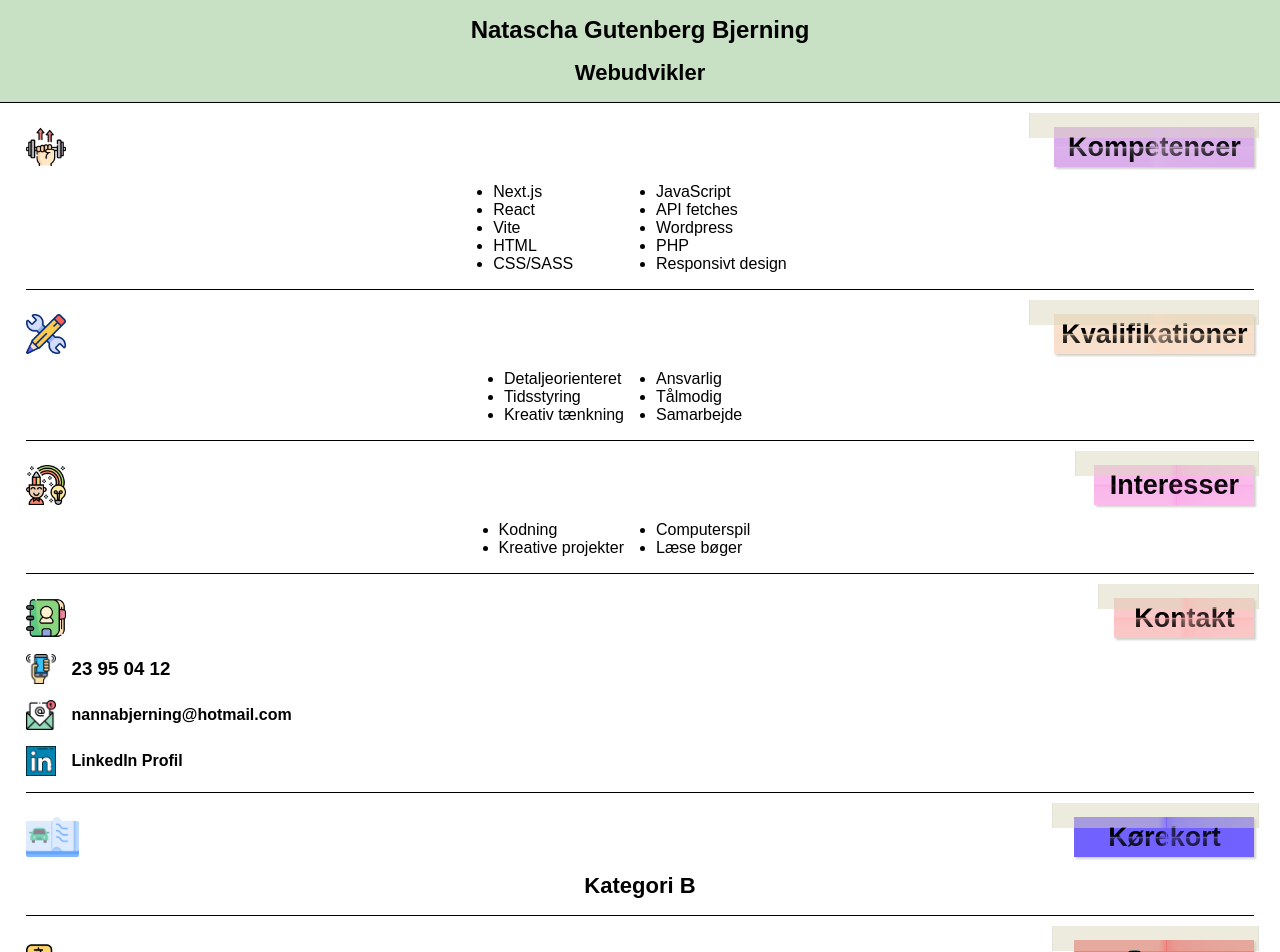
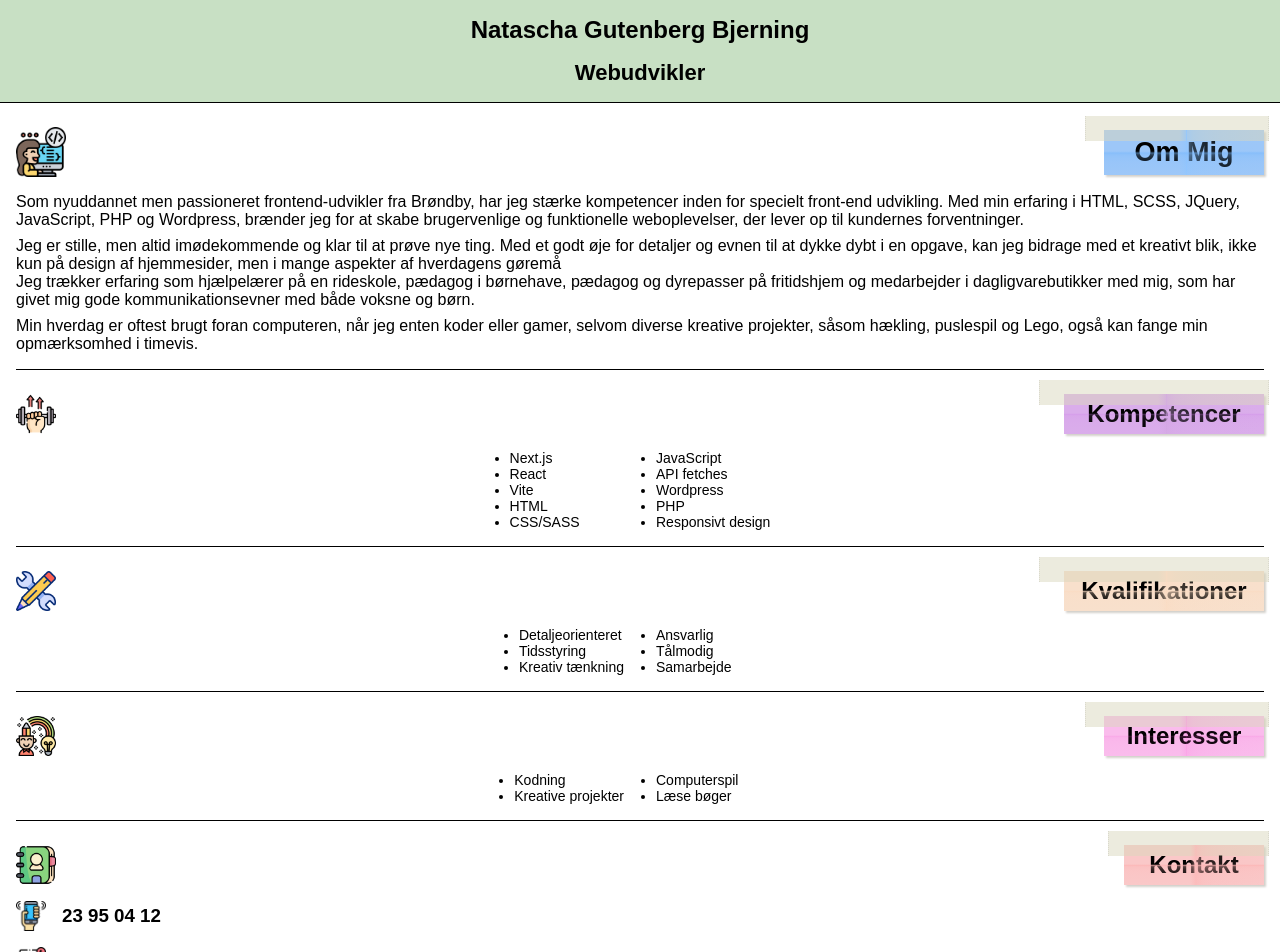
Before and after one commit to NataschaBGB/cv, a Next.js app: page / in a window 1280 px wide. Shown: the top 952 px of the page. Built offline with nearby package versions, Linux system fonts and the light colour scheme.

Commit message:
add: profile component and styling
- finished profile component
- fixed some styling for side bar components

```diff
--- a/app/globals.css
+++ b/app/globals.css
@@ -43,6 +43,5 @@
 /* MARK: App.jsx
 */
 .cv {
-    width: 96%;
-    margin: 1rem auto;
+    margin: 1rem;
 }
--- a/app/page.jsx
+++ b/app/page.jsx
@@ -6,13 +6,14 @@ import Contact from "@/components/contact";
 import DriversLicense from "@/components/drivers-license";
 import Languages from "@/components/languages";
 import Code from "@/components/code";
+import Profile from "@/components/profile";
 
 export default function Home() {
   return (
     <section className='cv'>
 
         <main className='cv__main'>
-          {/* <Profile /> */}
+          <Profile />
           {/* <Educations /> */}
           {/* <Experience /> */}
         </main>
--- a/components/code/code.sass
+++ b/components/code/code.sass
@@ -11,15 +11,15 @@
             margin: 0 auto 1rem
             width: 280px
             height: 40px
-            background: #7161ff
-            font-size: 18px
+            background: #8880cc
+            font-size: 16px
             .top-tape
                 width: 120%
                 right: -10%
 
         // Paper Folds
         .paper::after
-            background: linear-gradient(rgba(255, 255, 255, 0), 51%, #6150fc, 52%, rgba(255, 255, 255, 0)), linear-gradient(to right, rgba(255, 255, 255, 0), 51%, #6857fc, 52%, rgba(255, 255, 255, 0))
+            background: linear-gradient(rgba(255, 255, 255, 0), 51%, #6b61cc, 52%, rgba(255, 255, 255, 0)), linear-gradient(to right, rgba(255, 255, 255, 0), 51%, #887fd3, 52%, rgba(255, 255, 255, 0))
 
     // image
     a
--- a/components/competencies/competencies.sass
+++ b/components/competencies/competencies.sass
@@ -14,11 +14,11 @@
             width: 200px
             height: 40px
             background-color: #daadeb
-            font-size: 18px
+            font-size: 16px
 
         // Paper Folds
         .paper::after
-            background: linear-gradient(rgba(255, 255, 255, 0), 51%, #ddbbe9, 52%, rgba(255, 255, 255, 0)), linear-gradient(to right, rgba(255, 255, 255, 0), 51%, #ddbbe9, 52%, rgba(255, 255, 255, 0))
+            background: linear-gradient(rgba(255, 255, 255, 0), 51%, #cd82e96e, 52%, rgba(255, 255, 255, 0)), linear-gradient(to right, rgba(255, 255, 255, 0), 51%, #d2a7e2, 52%, rgba(255, 255, 255, 0))
 
     // List of competencies
     &__list
@@ -26,6 +26,7 @@
         flex-direction: column
         align-items: center
         padding: 1rem 2rem
+        font-size: 14px
         ul
             column-count: 2
             column-gap: 2rem
--- a/components/contact/contact.sass
+++ b/components/contact/contact.sass
@@ -14,7 +14,7 @@
             width: 140px
             height: 40px
             background: #fac8c8
-            font-size: 18px
+            font-size: 16px
 
         // Paper Folds
         .paper::after
--- a/components/drivers-license/drivers-license.sass
+++ b/components/drivers-license/drivers-license.sass
@@ -14,7 +14,7 @@
             width: 180px
             height: 40px
             background: #7161ff
-            font-size: 18px
+            font-size: 16px
 
         // Paper Folds
         .paper::after
--- a/components/interests/interests.sass
+++ b/components/interests/interests.sass
@@ -14,7 +14,7 @@
             width: 160px
             height: 40px
             background: #fabcec
-            font-size: 18px
+            font-size: 16px
 
         // Paper Folds
         .paper::after
@@ -26,6 +26,7 @@
         flex-direction: column
         align-items: center
         padding: 1rem 2rem
+        font-size: 14px
         ul
             column-count: 2
             column-gap: 2rem
--- a/components/languages/languages.sass
+++ b/components/languages/languages.sass
@@ -13,7 +13,7 @@
             width: 180px
             height: 40px
             background: #f17d7d
-            font-size: 18px
+            font-size: 16px
 
         // Paper Folds
         .paper::after
@@ -23,6 +23,7 @@
     // Languages Table
     &__table
         border-collapse: collapse
+        font-size: 14px
         tbody, th, td
             width: 100%
             text-align: left
--- /dev/null
+++ b/components/profile/index.jsx
@@ -0,0 +1,31 @@
+import Image from 'next/image';
+import profile from '../../assets/profile.png';
+import './profile.sass';
+
+export default function Profile() {
+
+    return (
+        <>
+            <section className="profile">
+
+                <figure className="profile__titles">
+                    <Image src={profile} alt="nataschabjerning_profile" height={50} className="profile__image" />
+                    <figcaption className="paper">
+                        <div className="top-tape"></div>
+                        <h2>Om Mig</h2>
+                    </figcaption>
+                </figure>
+
+                <section className="profile__text">
+                    <p>Som nyuddannet men passioneret frontend-udvikler fra Brøndby, har jeg stærke kompetencer inden for specielt front-end udvikling. Med min erfaring i HTML, SCSS, JQuery, JavaScript, PHP og Wordpress, brænder jeg for at skabe brugervenlige og funktionelle weboplevelser, der lever op til kundernes forventninger.</p>
+
+                    <p>Jeg er stille, men altid imødekommende og klar til at prøve nye ting. Med et godt øje for detaljer og evnen til at dykke dybt i en opgave, kan jeg bidrage med et kreativt blik, ikke kun på design af hjemmesider, men i mange aspekter af hverdagens gøremå<br/>
+                    Jeg trækker erfaring som hjælpelærer på en rideskole, pædagog i børnehave, pædagog og dyrepasser på fritidshjem og medarbejder i dagligvarebutikker med mig, som har givet mig gode kommunikationsevner med både voksne og børn.</p>
+
+                    <p>Min hverdag er oftest brugt foran computeren, når jeg enten koder eller gamer, selvom diverse kreative projekter, såsom hækling, puslespil og Lego, også kan fange min opmærksomhed i timevis.</p>
+                </section>
+
+            </section>
+        </>
+    )
+}
--- /dev/null
+++ b/components/profile/profile.sass
@@ -0,0 +1,28 @@
+.profile
+    border-bottom: 1px solid black
+    // padding: 0 0
+
+    // MARK: Paper Title
+    &__titles
+        display: flex
+        align-items: center
+        justify-content: space-between
+        margin: 1.5rem 0 0
+
+        // Paper Label
+        .paper
+            height: 45px
+            width: 160px
+            background: #9dc7f8
+            font-size: 18px
+
+        // Paper Folds
+        .paper::after
+            background: linear-gradient(rgba(255, 255, 255, 0), 51%, #75b7fd, 52%, rgba(255, 255, 255, 0)), linear-gradient(to right, rgba(255, 255, 255, 0), 51%, #91c6ff, 52%, rgba(255, 255, 255, 0))
+
+    &__text
+        padding: 1rem 0
+        display: flex
+        flex-direction: column
+        align-items: center
+        gap: 0.5rem
--- a/components/qualifications/qualifications.sass
+++ b/components/qualifications/qualifications.sass
@@ -14,7 +14,7 @@
             width: 200px
             height: 40px
             background-color:#f8e0cc
-            font-size: 18px
+            font-size: 16px
 
         // Paper Folds
         .paper::after
@@ -26,6 +26,7 @@
         flex-direction: column
         align-items: center
         padding: 1rem 2rem
+        font-size: 14px
         ul
             column-count: 2
             column-gap: 2rem
```
